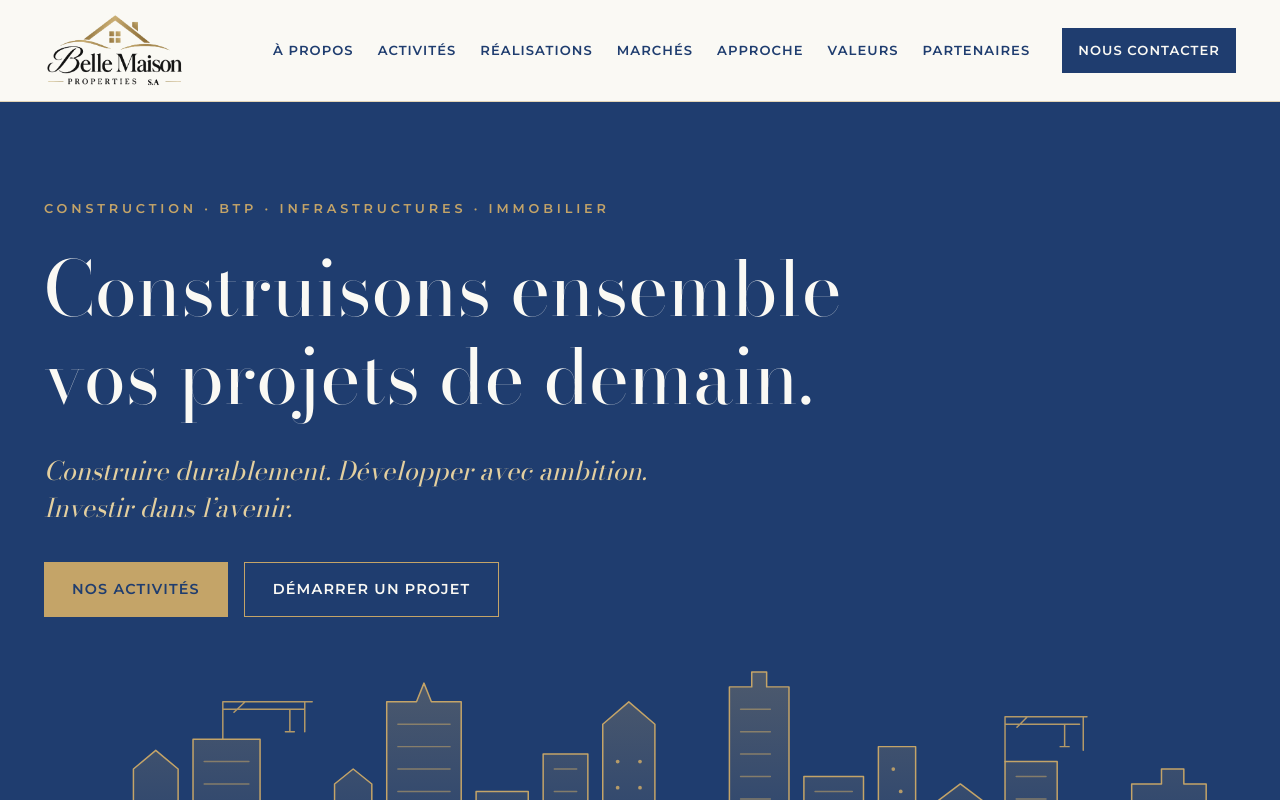
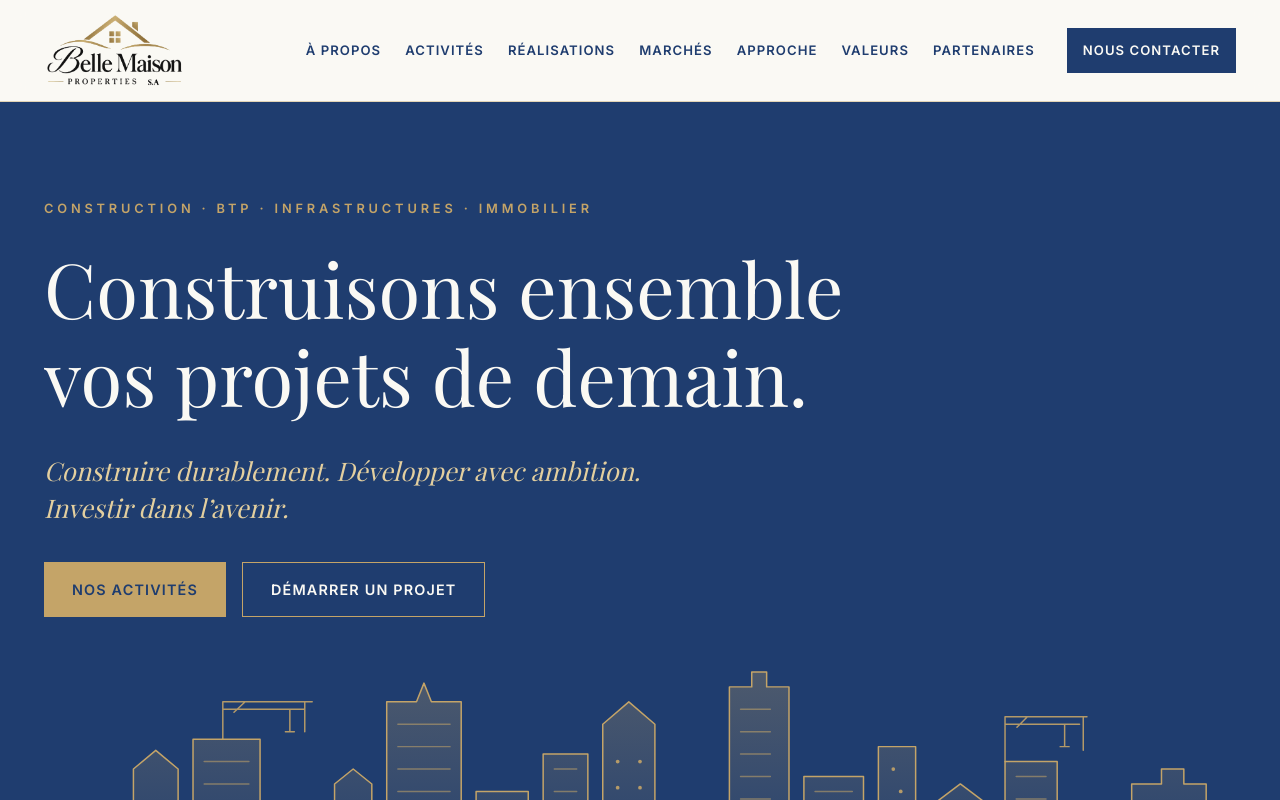
Before and after one commit to aissatoubalde-cell/belle-maison, a Next.js app: page / in a window 1280 px wide. Shown: the top 800 px of the page. Built offline with nearby package versions, Linux system fonts and the light colour scheme; no server answers.

Commit message:
Navbar fixe et polices Playfair Display + Inter
Co-Authored-By: Claude Fable 5.1 <noreply@anthropic.com>

```diff
--- a/src/app/globals.css
+++ b/src/app/globals.css
@@ -15,8 +15,8 @@
   --color-sand: #f1eee6;
   --color-stone: #c9c6bc;
 
-  --font-sans: var(--font-montserrat), sans-serif;
-  --font-serif: var(--font-bodoni), serif;
+  --font-sans: var(--font-inter), sans-serif;
+  --font-serif: var(--font-playfair), serif;
 }
 
 @layer base {
@@ -25,7 +25,7 @@
   }
 
   section {
-    scroll-margin-top: 16px;
+    scroll-margin-top: 120px;
   }
 
   body {
--- a/src/app/layout.tsx
+++ b/src/app/layout.tsx
@@ -1,17 +1,17 @@
 import type { Metadata } from "next";
-import { Bodoni_Moda, Montserrat } from "next/font/google";
+import { Inter, Playfair_Display } from "next/font/google";
 import "./globals.css";
 import { siteUrl } from "@/lib/site-url";
 
-const bodoni = Bodoni_Moda({
-  variable: "--font-bodoni",
+const playfair = Playfair_Display({
+  variable: "--font-playfair",
   subsets: ["latin"],
   weight: ["400", "500"],
   style: ["normal", "italic"],
 });
 
-const montserrat = Montserrat({
-  variable: "--font-montserrat",
+const inter = Inter({
+  variable: "--font-inter",
   subsets: ["latin"],
   weight: ["400", "500", "600"],
 });
@@ -36,7 +36,7 @@ export const viewport = { themeColor: "#1F3D6F" };
 
 export default function RootLayout({ children }: { children: React.ReactNode }) {
   return (
-    <html lang="fr" className={`${bodoni.variable} ${montserrat.variable} h-full antialiased`}>
+    <html lang="fr" className={`${playfair.variable} ${inter.variable} h-full antialiased`}>
       <body className="min-h-full flex flex-col">{children}</body>
     </html>
   );
--- a/src/components/Header.tsx
+++ b/src/components/Header.tsx
@@ -8,7 +8,7 @@ export default function Header() {
   const [open, setOpen] = useState(false);
 
   return (
-    <header className="border-b border-gold/45 bg-ivory">
+    <header className="sticky top-0 z-50 border-b border-gold/45 bg-ivory/90 backdrop-blur-md supports-[backdrop-filter]:bg-ivory/80">
       <nav aria-label="Navigation principale" className="mx-auto flex max-w-[1240px] flex-wrap items-center justify-between gap-x-8 gap-y-3 px-6 py-3 lg:flex-nowrap">
         <a href="#accueil" aria-label="Belle Maison Properties – accueil" className="block">
           <Image src="/images/logo.png" alt="Belle Maison Properties S.A" width={890} height={490} priority className="h-auto w-[140px] shrink-0" />
```
Also changed, not shown: 1 other file (tests, documents, lock files or other folders).
